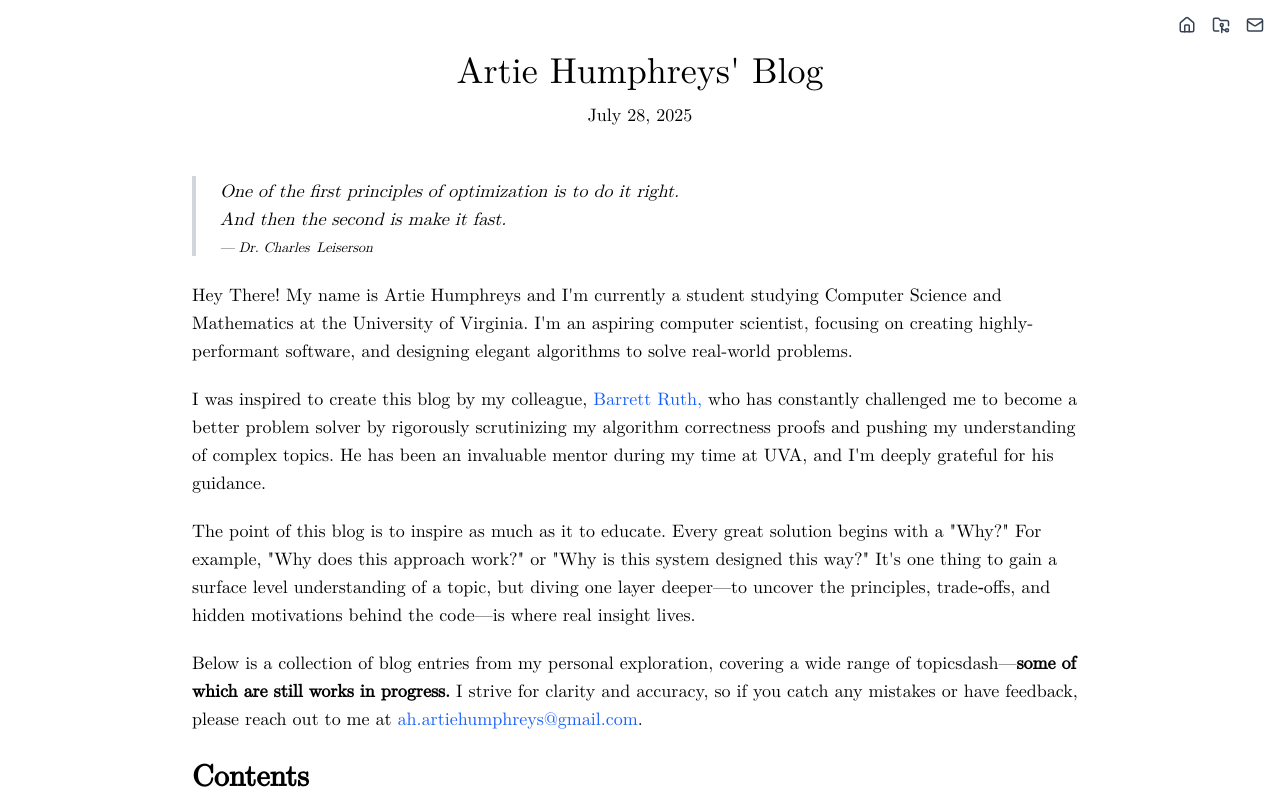
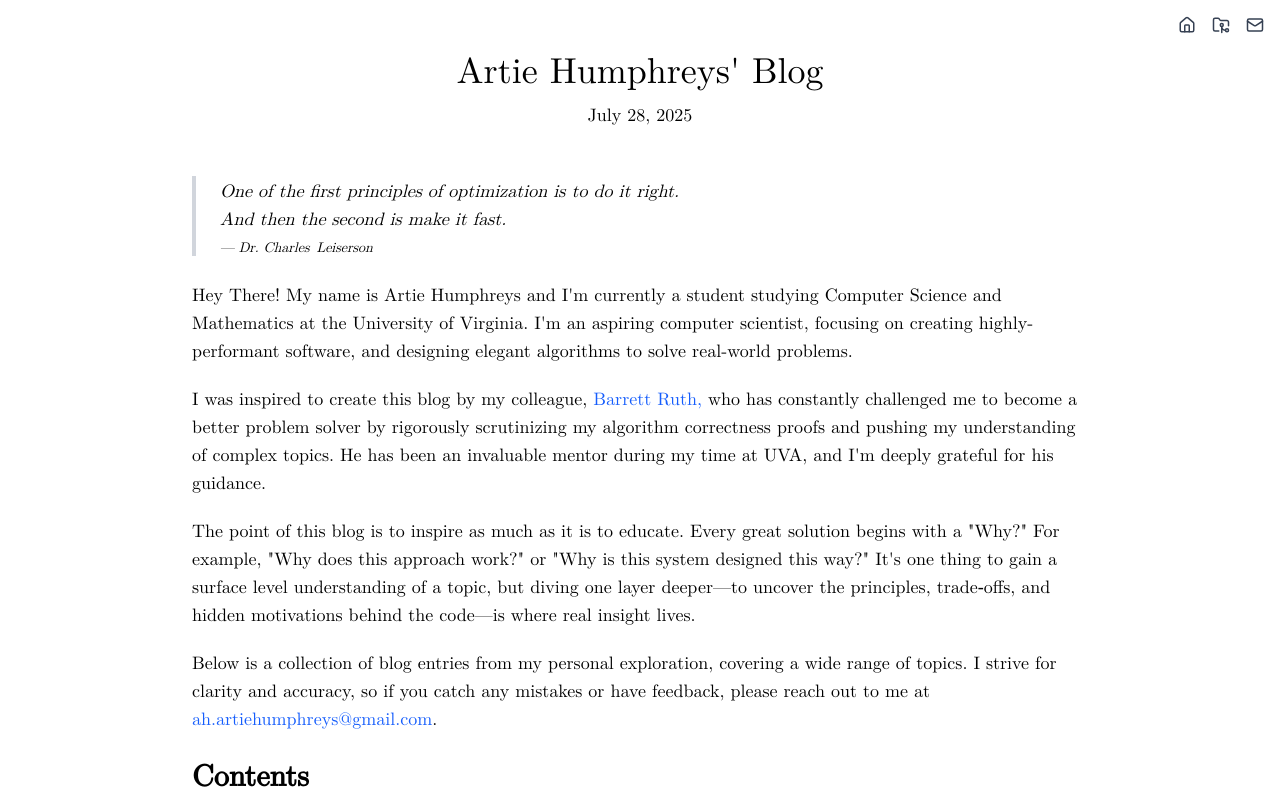
Before and after one commit to artiehumphreys/artiehumphreys.com, a Next.js app: page /blog/ in a window 1280 px wide. Shown: the top 800 px of the page. Built offline with nearby package versions, Linux system fonts and the light colour scheme.

Commit message:
fix(landing): fixed writeup

```diff
--- a/src/pages/_app.tsx
+++ b/src/pages/_app.tsx
@@ -3,5 +3,15 @@ import "katex/dist/katex.min.css";
 import type { AppProps } from "next/app";
 
 export default function App({ Component, pageProps }: AppProps) {
-  return <Component {...pageProps} />;
+  return (
+    <>
+      <title>Artie Humphreys&apos; Blog</title>
+      <meta
+        name="description"
+        content="My personal explorations through the worlds of algorithmic optimization, creation, and beyond."
+      />
+      <meta name="viewport" content="width=device-width, initial-scale=1" />
+      <Component {...pageProps} />
+    </>
+  );
 }
--- a/src/pages/index.mdx
+++ b/src/pages/index.mdx
@@ -20,7 +20,7 @@ understanding of complex topics. He has been an invaluable mentor during my time
 at UVA, and I'm deeply grateful for his guidance.
 
 <div className="h-5" />
-The point of this blog is to inspire as much as it to educate. Every great solution
+The point of this blog is to inspire as much as it is to educate. Every great solution
 begins with a "Why?" For example, "Why does this approach work?" or "Why is this
 system designed this way?" It's one thing to gain a surface level understanding of
 a topic, but diving one layer deeper—to uncover the principles, trade‑offs, and hidden
@@ -28,5 +28,5 @@ motivations behind the code—is where real insight lives.
 
 <div className="h-5" />
 Below is a collection of blog entries from my personal exploration, covering a wide
-range of topicsdash&mdash;<b>some of which are still works in progress.</b> I strive for clarity and accuracy, so if you catch any mistakes or have feedback, please reach out to me at <a href="mailto:ah.artiehumphreys@gmail.com">ah.artiehumphreys@gmail.com</a>.
+range of topics. I strive for clarity and accuracy, so if you catch any mistakes or have feedback, please reach out to me at <a href="mailto:ah.artiehumphreys@gmail.com">ah.artiehumphreys@gmail.com</a>.
 </Home>
```
